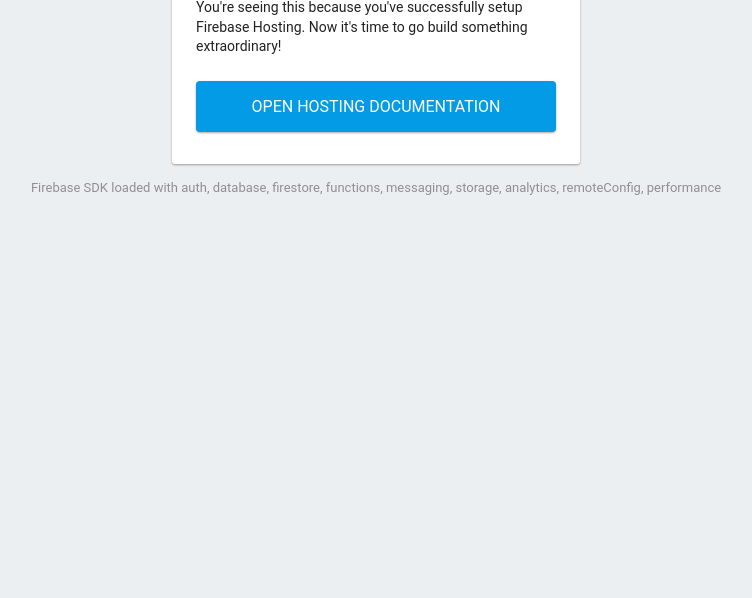
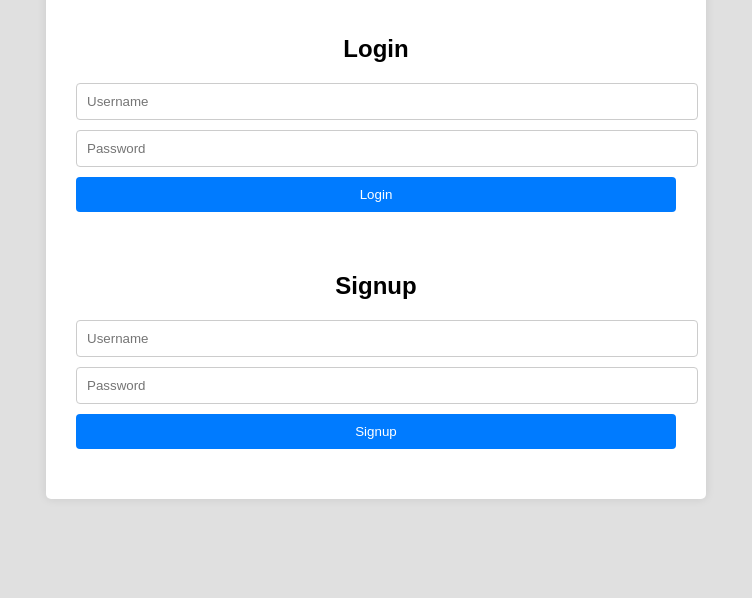
Before and after one commit to Zhiqian-Zhang/MiniDiary, a website: page public/index.html in a window 1280 px wide. Shown: the part 202-800 px from the top of the page, without its empty margins (264-1016 px from the left). Drawn offline with Linux system fonts and the light colour scheme; some packages are replaced by stand-ins of ours.

Commit message:
basic setup

```diff
--- a/package.json
+++ b/package.json
@@ -3,6 +3,7 @@
   "version": "1.0.0",
   "description": "A web-based application allows users to write and read diaries",
   "main": "index.js",
+  "type": "module",
   "scripts": {
     "test": "echo \"Error: no test specified\" && exit 1"
   },
@@ -21,8 +22,10 @@
   },
   "homepage": "https://github.com/Yunke-Nie/MiniDiary#readme",
   "dependencies": {
+    "body-parser": "^1.20.2",
     "eslint": "^8.50.0",
     "express": "^4.18.2",
+    "mongodb": "^6.1.0",
     "prettier": "^3.0.3"
   }
 }
--- /dev/null
+++ b/public/css/style.CSS
@@ -0,0 +1,61 @@
+body {
+    font-family: Arial, sans-serif;
+    background-color: #e0e0e0;
+    margin: 0;
+    padding: 0;
+    display: flex;
+    height: 100vh;
+    justify-content: center;
+    align-items: center;
+}
+
+.container {
+    width: 100%;
+    max-width: 600px;
+    background-color: #fff;
+    padding: 30px;
+    box-shadow: 0 0 10px rgba(0, 0, 0, 0.1);
+    border-radius: 5px;
+}
+
+.title {
+    text-align: center;
+    margin-bottom: 30px;
+}
+
+.form-container {
+    display: flex;
+    flex-direction: column;
+    gap: 20px;
+}
+
+form {
+    margin-bottom: 20px;
+}
+
+h2 {
+    text-align: center;
+    margin-bottom: 20px;
+}
+
+input {
+    width: 100%;
+    padding: 10px;
+    margin-bottom: 10px;
+    border: 1px solid #ccc;
+    border-radius: 4px;
+}
+
+button {
+    width: 100%;
+    padding: 10px;
+    background-color: #007BFF;
+    color: #fff;
+    border: none;
+    border-radius: 4px;
+    cursor: pointer;
+}
+
+button:hover {
+    background-color: #0056b3;
+}
--- a/public/index.html
+++ b/public/index.html
@@ -1,89 +1,29 @@
 <!DOCTYPE html>
-<html>
-  <head>
-    <meta charset="utf-8">
-    <meta name="viewport" content="width=device-width, initial-scale=1">
-    <title>Welcome to Firebase Hosting</title>
+<html lang="en">
+<head>
+    <meta charset="UTF-8">
+    <meta name="viewport" content="width=device-width, initial-scale=1.0">
+    <title>Login/Signup | MiniDiary</title>
+    <link rel="stylesheet" href="/public/css/style.CSS">
+</head>
+<body>
+    <div class="container">
+        <h1 class="title">MiniDiary</h1>
+        <div class="form-container">
+            <form id="loginForm">
+                <h2>Login</h2>
+                <input type="text" id="loginUsername" placeholder="Username" required>
+                <input type="password" id="loginPassword" placeholder="Password" required>
+                <button type="submit">Login</button>
+            </form>
 
-    <!-- update the version number as needed -->
-    <script defer src="/__/firebase/10.4.0/firebase-app-compat.js"></script>
-    <!-- include only the Firebase features as you need -->
-    <script defer src="/__/firebase/10.4.0/firebase-auth-compat.js"></script>
-    <script defer src="/__/firebase/10.4.0/firebase-database-compat.js"></script>
-    <script defer src="/__/firebase/10.4.0/firebase-firestore-compat.js"></script>
-    <script defer src="/__/firebase/10.4.0/firebase-functions-compat.js"></script>
-    <script defer src="/__/firebase/10.4.0/firebase-messaging-compat.js"></script>
-    <script defer src="/__/firebase/10.4.0/firebase-storage-compat.js"></script>
-    <script defer src="/__/firebase/10.4.0/firebase-analytics-compat.js"></script>
-    <script defer src="/__/firebase/10.4.0/firebase-remote-config-compat.js"></script>
-    <script defer src="/__/firebase/10.4.0/firebase-performance-compat.js"></script>
-    <!--
-      initialize the SDK after all desired features are loaded, set useEmulator to false
-      to avoid connecting the SDK to running emulators.
-    -->
-    <script defer src="/__/firebase/init.js?useEmulator=true"></script>
-
-    <style media="screen">
-      body { background: #ECEFF1; color: rgba(0,0,0,0.87); font-family: Roboto, Helvetica, Arial, sans-serif; margin: 0; padding: 0; }
-      #message { background: white; max-width: 360px; margin: 100px auto 16px; padding: 32px 24px; border-radius: 3px; }
-      #message h2 { color: #ffa100; font-weight: bold; font-size: 16px; margin: 0 0 8px; }
-      #message h1 { font-size: 22px; font-weight: 300; color: rgba(0,0,0,0.6); margin: 0 0 16px;}
-      #message p { line-height: 140%; margin: 16px 0 24px; font-size: 14px; }
-      #message a { display: block; text-align: center; background: #039be5; text-transform: uppercase; text-decoration: none; color: white; padding: 16px; border-radius: 4px; }
-      #message, #message a { box-shadow: 0 1px 3px rgba(0,0,0,0.12), 0 1px 2px rgba(0,0,0,0.24); }
-      #load { color: rgba(0,0,0,0.4); text-align: center; font-size: 13px; }
-      @media (max-width: 600px) {
-        body, #message { margin-top: 0; background: white; box-shadow: none; }
-        body { border-top: 16px solid #ffa100; }
-      }
-    </style>
-  </head>
-  <body>
-    <div id="message">
-      <h2>Welcome</h2>
-      <h1>Firebase Hosting Setup Complete</h1>
-      <p>You're seeing this because you've successfully setup Firebase Hosting. Now it's time to go build something extraordinary!</p>
-      <a target="_blank" href="https://firebase.google.com/docs/hosting/">Open Hosting Documentation</a>
+            <form id="signupForm">
+                <h2>Signup</h2>
+                <input type="text" id="signupUsername" placeholder="Username" required>
+                <input type="password" id="signupPassword" placeholder="Password" required>
+                <button type="submit">Signup</button>
+            </form>
+        </div>
     </div>
-    <p id="load">Firebase SDK Loading&hellip;</p>
-
-    <script>
-      document.addEventListener('DOMContentLoaded', function() {
-        const loadEl = document.querySelector('#load');
-        // // 🔥🔥🔥🔥🔥🔥🔥🔥🔥🔥🔥🔥🔥🔥🔥🔥🔥🔥🔥🔥🔥🔥🔥🔥🔥🔥🔥🔥🔥🔥🔥
-        // // The Firebase SDK is initialized and available here!
-        //
-        // firebase.auth().onAuthStateChanged(user => { });
-        // firebase.database().ref('/path/to/ref').on('value', snapshot => { });
-        // firebase.firestore().doc('/foo/bar').get().then(() => { });
-        // firebase.functions().httpsCallable('yourFunction')().then(() => { });
-        // firebase.messaging().requestPermission().then(() => { });
-        // firebase.storage().ref('/path/to/ref').getDownloadURL().then(() => { });
-        // firebase.analytics(); // call to activate
-        // firebase.analytics().logEvent('tutorial_completed');
-        // firebase.performance(); // call to activate
-        //
-        // // 🔥🔥🔥🔥🔥🔥🔥🔥🔥🔥🔥🔥🔥🔥🔥🔥🔥🔥🔥🔥🔥🔥🔥🔥🔥🔥🔥🔥🔥🔥🔥
-
-        try {
-          let app = firebase.app();
-          let features = [
-            'auth',
-            'database',
-            'firestore',
-            'functions',
-            'messaging',
-            'storage',
-            'analytics',
-            'remoteConfig',
-            'performance',
-          ].filter(feature => typeof app[feature] === 'function');
-          loadEl.textContent = `Firebase SDK loaded with ${features.join(', ')}`;
-        } catch (e) {
-          console.error(e);
-          loadEl.textContent = 'Error loading the Firebase SDK, check the console.';
-        }
-      });
-    </script>
-  </body>
+</body>
 </html>
```
Also changed, not shown: public/js/database.js (added, +19 -0 lines), server.js (added, +67 -0 lines), public/js/app.js (added), 1 other file.
